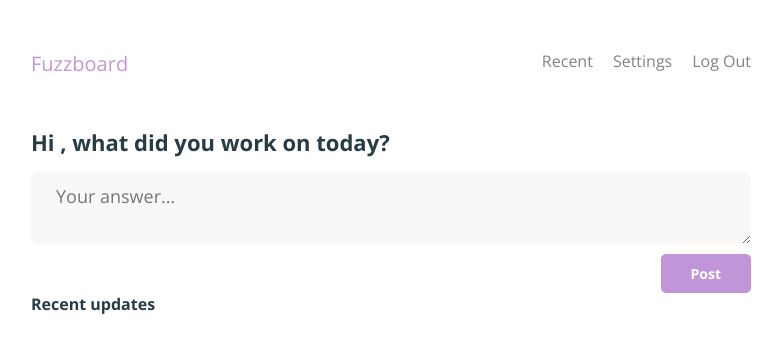
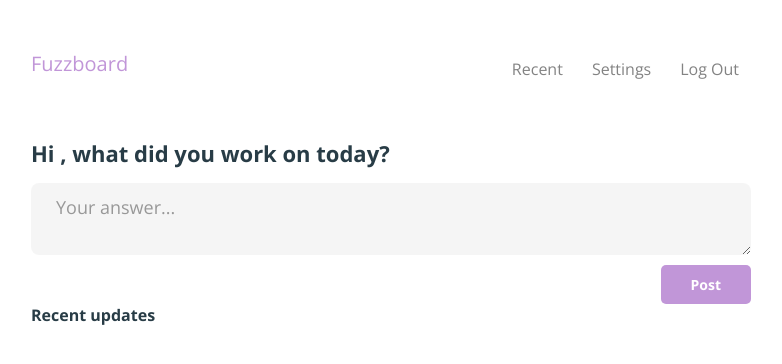
Before and after one commit to malikpiara/cuiff, a Flask app: page / in a window 1280 px wide. Shown: the top 364 px of the page, without its empty margins (249-1031 px from the left). Run offline with Flask 2, Linux system fonts and the light colour scheme; the visitor is signed in with stand-in values (Sample User, id 1); data that the repository does not hold is empty.

Commit message:
Worked on the css and hover state of the inputs and navigation.

```diff
--- a/application/static/css/styles.css
+++ b/application/static/css/styles.css
@@ -212,8 +212,14 @@ form.settings-form {
 }
 
 .navbar_navigation_item {
-  margin-left: 20px;
+  margin-left: 5px;
   font-size: 16px;
+  padding: 8px 12px;
+}
+
+.navbar_navigation_item:hover {
+  background-color: rgba(0, 0, 0, 0.06);
+  border-radius: 5px;
 }
 
 .navbar_link {
@@ -230,12 +236,14 @@ form.settings-form {
   display: flex;
   flex-direction: column;
   align-items: flex-end;
+  color: red;
 }
 
 .form_textarea {
   font-size: 18px;
   padding: 12px 25px;
-  background-color: #faf8f7;
+  background-color: rgba(0, 0, 0, 0.04);
+  color: rgba(0, 0, 0, 1);
   border-radius: 8px;
   border: none;
   width: 100%;
@@ -244,7 +252,7 @@ form.settings-form {
 }
 
 .form_textarea:hover {
-  background-color: #f0edec;
+  background-color: rgba(0, 0, 0, 0.06);
 }
 
 .form_submit {
@@ -262,9 +270,13 @@ form.settings-form {
   background-color: #c196d8f0;
 }
 
+*::placeholder {
+  color: rgb(152 152 152);
+}
+
 .entry {
   margin-top: 25px;
-  background-color: #faf8f7;
+  background-color: #f9f9ff;
   border-radius: 8px;
   padding: 25px 30px;
   display: flex;
```
